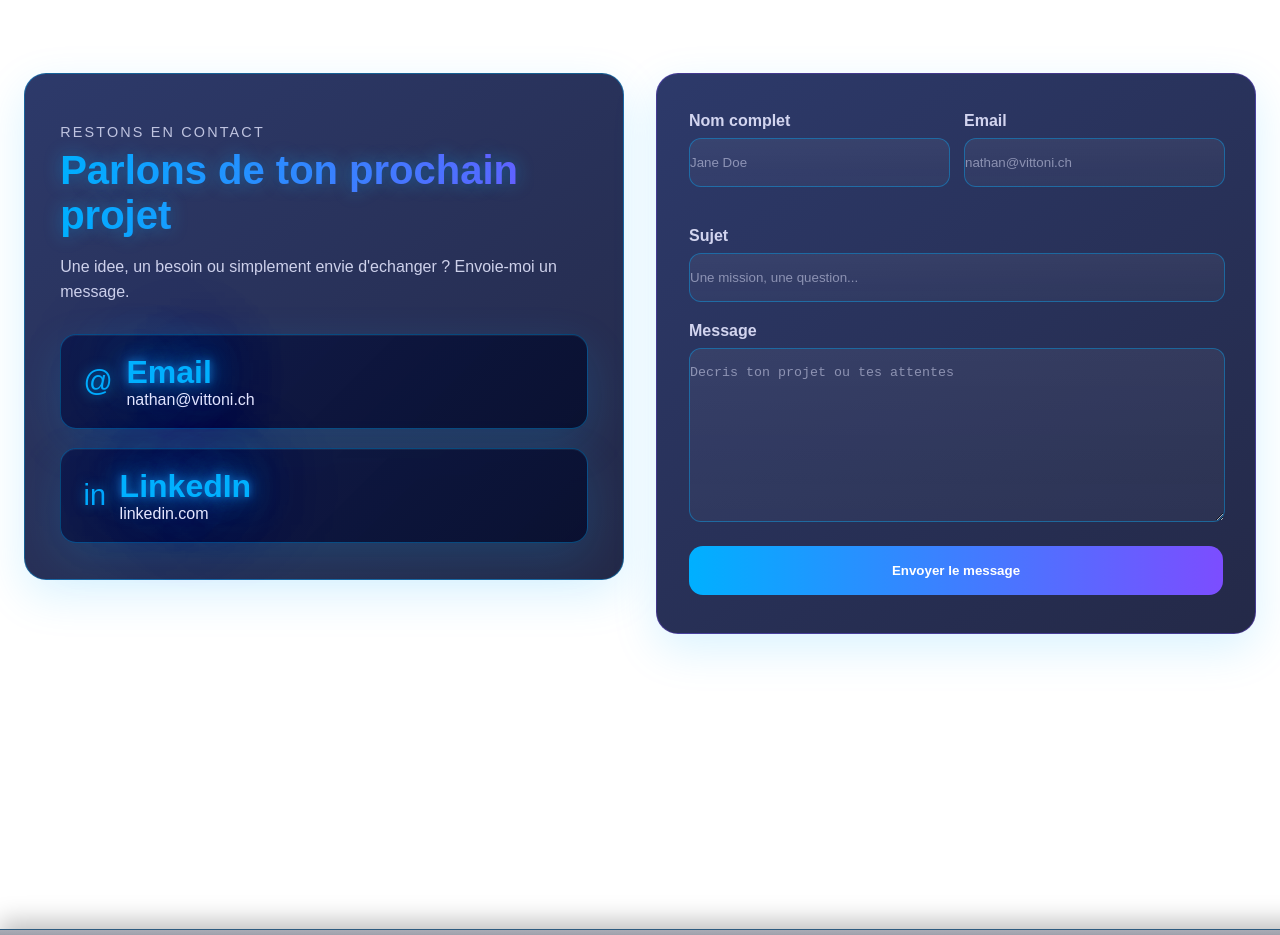
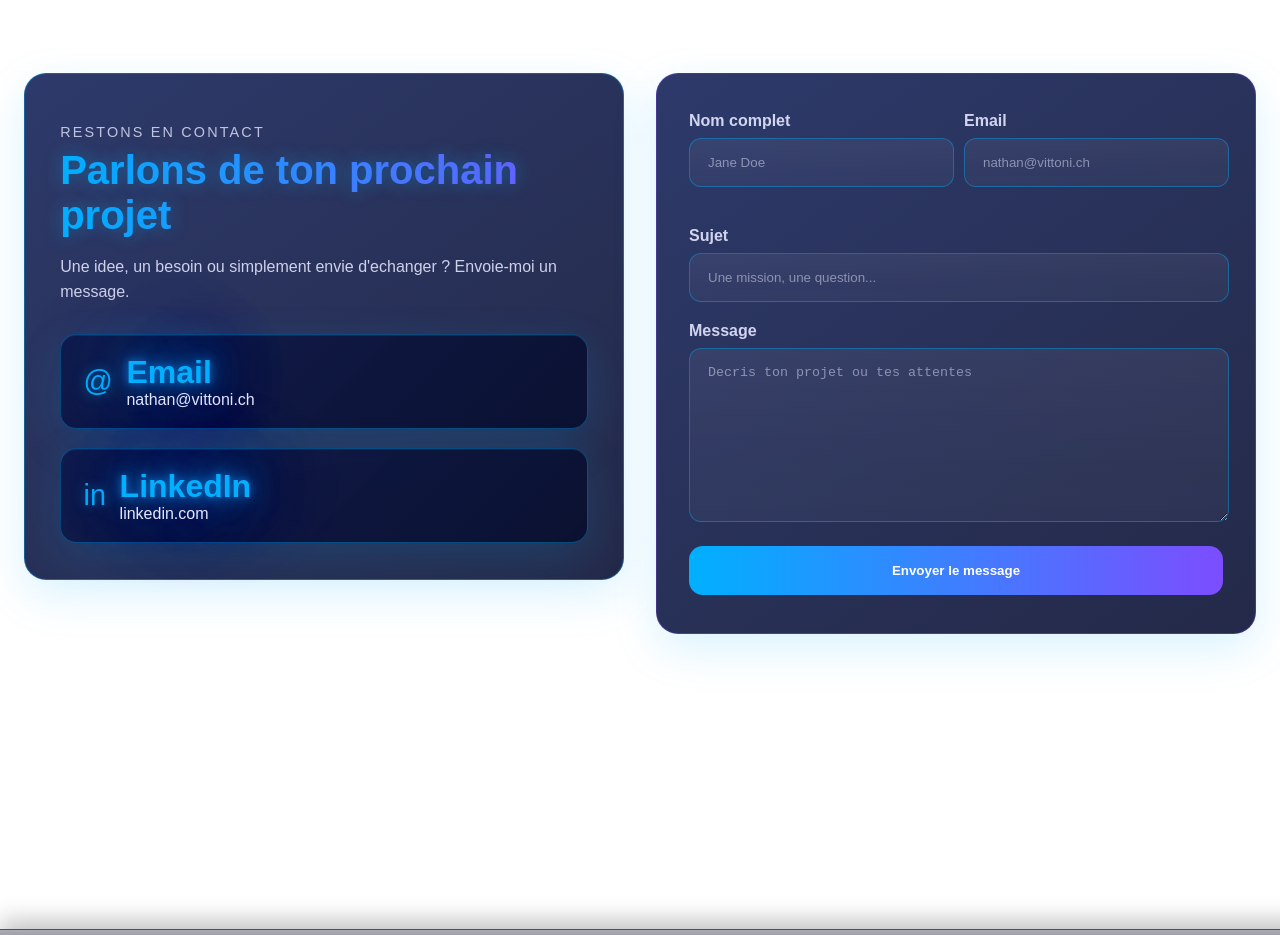
Before and after one commit to NATHANxSCARED/Portfolio, a React (Create React App) app in the folder front/: page / in a window 1280 px wide. Shown: the part 2060-2995 px from the top of the page. Built offline with nearby package versions, Linux system fonts and the light colour scheme.

Commit message:
update form contact

```diff
--- a/front/src/page/css/Contact.scss
+++ b/front/src/page/css/Contact.scss
@@ -173,7 +173,8 @@ label {
     background: linear-gradient(180deg, rgba(255, 255, 255, 0.06), rgba(255, 255, 255, 0.03));
     border: 1px solid rgba($neon-blue, 0.4);
     color: white;
-    padding: 1rem 0rem;
+    padding-top: 1rem;
+    padding-bottom: 1rem;
     border-radius: 12px;
     outline: none;
     transition: border-color 0.2s ease, box-shadow 0.2s ease;
@@ -184,6 +185,8 @@ label {
     }
 
     &::placeholder {
+      padding-left: 1rem;
+      padding-bottom: 2rem;
       color: rgba($text-color, 0.5);
     }
   }
```
